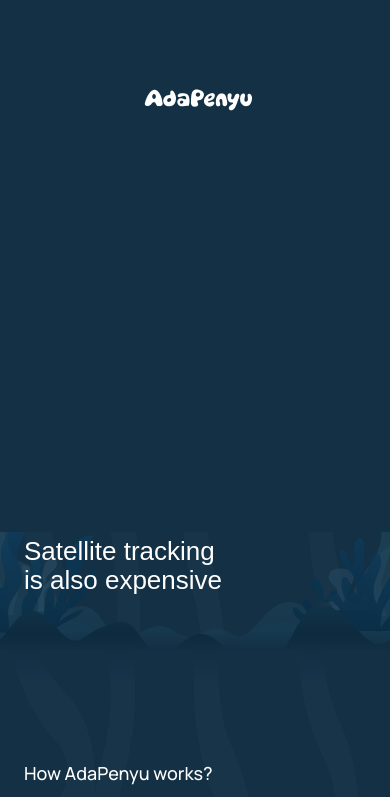
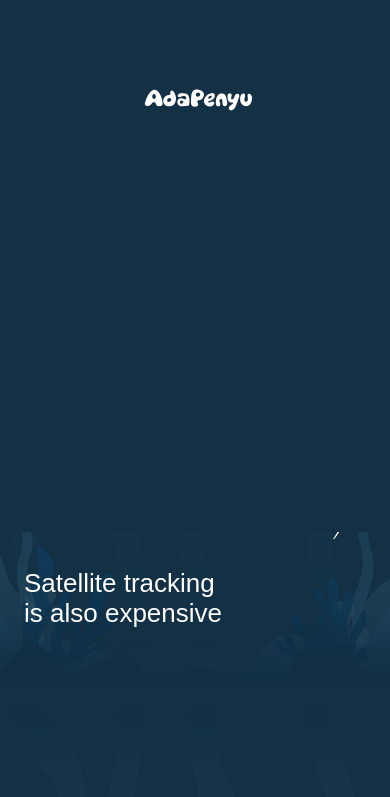
Before and after one commit to gungfebrian/adaPenyuWeb, a Next.js app: page / in a window 390 px wide. Shown: the part 1156-1953 px from the top of the page. Built offline with nearby package versions, Linux system fonts and the light colour scheme; a web font is replaced by a local one.

Commit message:
fix(marketing): blend ocean chapters and refine ambient motion

```diff
--- a/src/features/marketing/components/chapter-ocean.tsx
+++ b/src/features/marketing/components/chapter-ocean.tsx
@@ -22,8 +22,8 @@ function ChapterPlantBed({ side }: { side: "left" | "right" }) {
     element.label === (left ? "left seaweed" : "right coral"),
   );
   return (
-    <div data-ocean-depth="30" className={`absolute bottom-3 opacity-80 md:bottom-5 md:opacity-100 ${left ? "-left-3 w-[clamp(125px,15vw,220px)]" : "-right-2 w-[clamp(110px,14vw,205px)]"}`}>
-      <svg viewBox={left ? "-4 80 205 224" : "245 125 180 180"} className="h-auto w-full overflow-visible">
+    <div data-ocean-depth="30" className={`absolute bottom-3 opacity-80 md:bottom-5 md:opacity-100 ${left ? "left-4 w-[clamp(125px,15vw,220px)] md:left-6" : "right-4 w-[clamp(110px,14vw,205px)] md:right-6"}`}>
+      <svg viewBox={left ? "-12 70 225 238" : "233 115 200 194"} className="h-auto w-full overflow-visible">
         {selection.map(element => {
           const { x, y, width, height } = element.bounds;
           return (
@@ -53,8 +53,8 @@ function ChapterWave() {
 /** Restrained deep-ocean layers frame the copy without intercepting input. */
 export function ChapterOcean({ chapter }: { chapter: OceanChapter }) {
   return (
-    <div aria-hidden="true" data-chapter-ocean={chapter} className="pointer-events-none absolute inset-0 z-0 overflow-hidden rounded-[inherit] select-none [mask-image:linear-gradient(to_bottom,transparent,black_32px,black_calc(100%-20px),transparent)]">
-      <div className="absolute inset-0 opacity-65"><OceanCurrents /></div>
+    <div aria-hidden="true" data-chapter-ocean={chapter} className="pointer-events-none absolute inset-0 z-0 overflow-hidden rounded-[inherit] select-none [mask-image:linear-gradient(to_bottom,transparent,black_80px,black_calc(100%-72px),transparent)]">
+      <div className="absolute inset-0 opacity-65 [mask-image:linear-gradient(to_bottom,transparent,black_12%,black_78%,transparent)]"><OceanCurrents /></div>
       <div className="absolute inset-0 opacity-60">
         <OceanBubbles className="top-[28%] -left-8 md:left-0" />
         <OceanBubbles className="top-[35%] -right-8 md:right-0" />
--- a/src/features/marketing/components/ocean-artwork.tsx
+++ b/src/features/marketing/components/ocean-artwork.tsx
@@ -9,14 +9,18 @@ function OceanElements({ collection, from, to, sway = false }: { collection: str
   const selection = elements.filter(element => element.collection === collection && element.layerOrder >= from && element.layerOrder <= to && (collection !== "01-ocean-reef" || !omittedHeroElements.has(element.layerOrder)));
   return (
     <svg viewBox={selection[0].originalViewBox} preserveAspectRatio="none" className="h-full w-full overflow-visible">
-      {collection === "01-ocean-reef" && from === 13 && <rect x="0" y="299" width="1536" height="101" fill="#133045" />}
       {selection.map(element => {
         const bounds = element.bounds;
         const plant = sway && (element.label === "left seaweed" || element.label === "right coral");
+        const frontWave = collection === "01-ocean-reef" && element.layerOrder === 13;
+        const foregroundWave = collection === "01-ocean-reef" && element.layerOrder === 12;
+        // Extend both foreground fills past the baseline so their independent
+        // scroll depths cannot expose a lighter rear wave at the chapter join.
+        const imagePath = frontWave ? "/images/marketing/hero-frontmost-wave.svg" : foregroundWave ? "/images/marketing/hero-foreground-wave.svg" : `${assetRoot}/${element.file}`;
         return (
           <g key={element.file} data-ocean-sway={plant ? element.layerOrder : undefined} data-ocean-bubble={element.label === "bubble" ? element.layerOrder : undefined} data-ocean-pivot={`${bounds.x + bounds.width / 2} ${bounds.y + bounds.height}`}>
-            <g data-bubble-response={element.label === "bubble" ? element.layerOrder : undefined} data-ocean-pivot={`${bounds.x + bounds.width / 2} ${bounds.y + bounds.height / 2}`}>
-              <image href={collection === "01-ocean-reef" && element.layerOrder === 13 ? "/images/marketing/hero-frontmost-wave.svg" : `${assetRoot}/${element.file}`} x={bounds.x} y={bounds.y} width={bounds.width} height={bounds.height} preserveAspectRatio="none" />
+            <g data-bubble-response={element.label === "bubble" ? element.layerOrder : undefined} data-ocean-ribbon={element.label === "current band" ? element.layerOrder : undefined} data-ocean-pivot={`${bounds.x + bounds.width / 2} ${bounds.y + bounds.height / 2}`}>
+              <image href={imagePath} x={bounds.x} y={bounds.y - (frontWave ? 6 : 0)} width={bounds.width} height={bounds.height + (frontWave || foregroundWave ? 100 : 0)} preserveAspectRatio="none" />
             </g>
           </g>
         );
--- a/src/features/marketing/data/ocean-chapters.ts
+++ b/src/features/marketing/data/ocean-chapters.ts
@@ -8,8 +8,8 @@ export const chapterReefs = [
 ] as const;
 
 export const chapterSilhouettes = [
-  { file: "seaweed/21-left-distant-kelp", width: 57, height: 304, position: "-left-1 bottom-8 w-[clamp(24px,3vw,48px)] opacity-60" },
-  { file: "seaweed/22-right-distant-kelp", width: 55, height: 320, position: "-right-1 bottom-8 w-[clamp(24px,3vw,48px)] opacity-60" },
+  { file: "seaweed/21-left-distant-kelp", width: 57, height: 304, position: "left-4 bottom-8 w-[clamp(24px,3vw,48px)] opacity-60" },
+  { file: "seaweed/22-right-distant-kelp", width: 55, height: 320, position: "right-4 bottom-8 w-[clamp(24px,3vw,48px)] opacity-60" },
   { file: "coral/13-small-distant-left-coral-01", width: 62, height: 85, position: "left-[5%] bottom-9 w-[clamp(42px,5vw,78px)] opacity-70" },
   { file: "coral/15-small-distant-right-coral-01", width: 80, height: 80, position: "right-[5%] bottom-9 w-[clamp(45px,6vw,90px)] opacity-70" },
 ] as const;
--- a/src/features/marketing/landing-page.tsx
+++ b/src/features/marketing/landing-page.tsx
@@ -10,13 +10,16 @@ import { StoryScene } from "./components/story-scene";
 export function LandingPage() {
   return <LandingMotion><main id="main-content" tabIndex={-1} className="bg-paper outline-none [&_section]:outline-none">
     <StoryScene anchor="home"><HeroSection /></StoryScene>
-    <StoryScene anchor="our-project" layer={1}><StorySection /></StoryScene>
-    <StoryScene anchor="how-it-works" layer={2}><HowItWorksSection /></StoryScene>
+    <div className="relative">
+      <div aria-hidden="true" className="pointer-events-none absolute -top-px bottom-0 left-1/2 w-[var(--scene-width,100vw)] -translate-x-1/2 bg-banner" />
+      <StoryScene anchor="our-project" layer={1}><StorySection /></StoryScene>
+      <StoryScene anchor="how-it-works" layer={2}><HowItWorksSection /></StoryScene>
+    </div>
     <StoryScene layer={3}><BenefitsSection /></StoryScene>
     <StoryScene layer={4}><ProgressSection /></StoryScene>
     <StoryScene anchor="about-us" layer={5}><AboutSection /></StoryScene>
     <StoryScene layer={5}><ContributionSection /></StoryScene>
     <StoryScene anchor="contact" layer={5}><ContactSection /></StoryScene>
-    <StoryScene anchor="faq" layer={5}><div className="flex min-h-svh flex-col"><FaqSection /><div className="mt-auto"><MarketingFooter /></div></div></StoryScene>
+    <StoryScene anchor="faq" layer={5}><div className="flex min-h-svh flex-col"><FaqSection /><MarketingFooter /></div></StoryScene>
   </main></LandingMotion>;
 }
--- a/src/features/marketing/sections/how-it-works-section.tsx
+++ b/src/features/marketing/sections/how-it-works-section.tsx
@@ -20,8 +20,8 @@ export function HowItWorksSection() {
         </ol>
         </div>
       </section></div>
-      <section data-header-theme="dark" data-motion-section aria-labelledby="complement-title" className="relative z-1 bg-banner px-6 pt-11 pb-[70px] text-center text-white md:min-h-[22.3545cqw] md:px-0 md:pt-[4.2989cqw] md:pb-12">
-        <OceanCurrents />
+      <section data-header-theme="dark" data-motion-section aria-labelledby="complement-title" className="relative z-1 bg-linear-to-b from-banner via-[#092333] to-[#061c2b] px-6 pt-11 pb-[70px] text-center text-white md:min-h-[22.3545cqw] md:px-0 md:pt-[4.2989cqw] md:pb-12">
+        <div aria-hidden="true" className="pointer-events-none absolute inset-0 [mask-image:linear-gradient(to_bottom,transparent,black_20%,transparent)]"><OceanCurrents /></div>
         <h2 id="complement-title" data-reveal className="relative font-display text-[26px] leading-[1.3] font-medium md:text-[2.7778cqw] md:leading-[1.85]">Turtle ID does NOT replace tags or satellites</h2>
         <p data-reveal className="relative mx-auto mt-[22px] max-w-[560px] font-detail text-[19px] leading-[1.5] font-medium md:mt-[1.6534cqw] md:max-w-[47.8836cqw] md:text-[2.1164cqw] md:leading-[1.22]">It complements them with something every turtle is already wearing</p>
       </section>
--- a/src/features/marketing/sections/story-section.tsx
+++ b/src/features/marketing/sections/story-section.tsx
@@ -20,9 +20,9 @@ export function StorySection() {
       <div data-story-opening className="lg:[@media(min-height:720px)]:absolute lg:[@media(min-height:720px)]:top-[max(96px,8%)] lg:[@media(min-height:720px)]:left-[5.3%] lg:[@media(min-height:720px)]:w-1/2">
         <p className="font-detail text-lg font-medium lg:[@media(min-height:720px)]:text-[clamp(20px,1.98cqw,30px)]">The Story Behind It</p>
         <h2 id="story-title" className="mt-5 font-display text-[clamp(36px,4.23cqw,64px)] leading-[1.12] font-medium tracking-[-0.025em]">Turtles are being<br />{" "}traded illegally</h2>
-        <div aria-hidden="true" data-story-swim className="pointer-events-none mt-5 w-[180px] sm:w-[210px] lg:[@media(min-height:720px)]:mt-4 lg:[@media(min-height:720px)]:w-[clamp(160px,24svh,260px)]">
-          <div data-idle="story-turtle"><FigmaImage name="banner-turtle" width={437} height={310} className="h-auto w-full" /></div>
-        </div>
+      </div>
+      <div aria-hidden="true" data-story-swim className="pointer-events-none mt-6 ml-auto w-[220px] sm:w-[260px] lg:[@media(min-height:720px)]:absolute lg:[@media(min-height:720px)]:top-[max(104px,11%)] lg:[@media(min-height:720px)]:right-[10%] lg:[@media(min-height:720px)]:mt-0 lg:[@media(min-height:720px)]:w-[clamp(220px,32svh,360px)]">
+        <div data-idle="story-turtle"><FigmaImage name="banner-turtle" width={437} height={310} className="h-auto w-full opacity-100 brightness-90 contrast-110" /></div>
       </div>
       <div data-story-beat className="relative mt-[90px] w-full lg:[@media(min-height:720px)]:absolute lg:[@media(min-height:720px)]:top-[41%] lg:[@media(min-height:720px)]:right-[11%] lg:[@media(min-height:720px)]:mt-0 lg:[@media(min-height:720px)]:w-[43.5%] lg:[@media(min-height:720px)]:text-right">
         <StoryArrow variant="first" mobile />
```
Also changed, not shown: src/features/marketing/motion/landing-motion.tsx (+19 -7 lines), public/images/marketing/hero-foreground-wave.svg (added), public/images/marketing/hero-frontmost-wave.svg.
